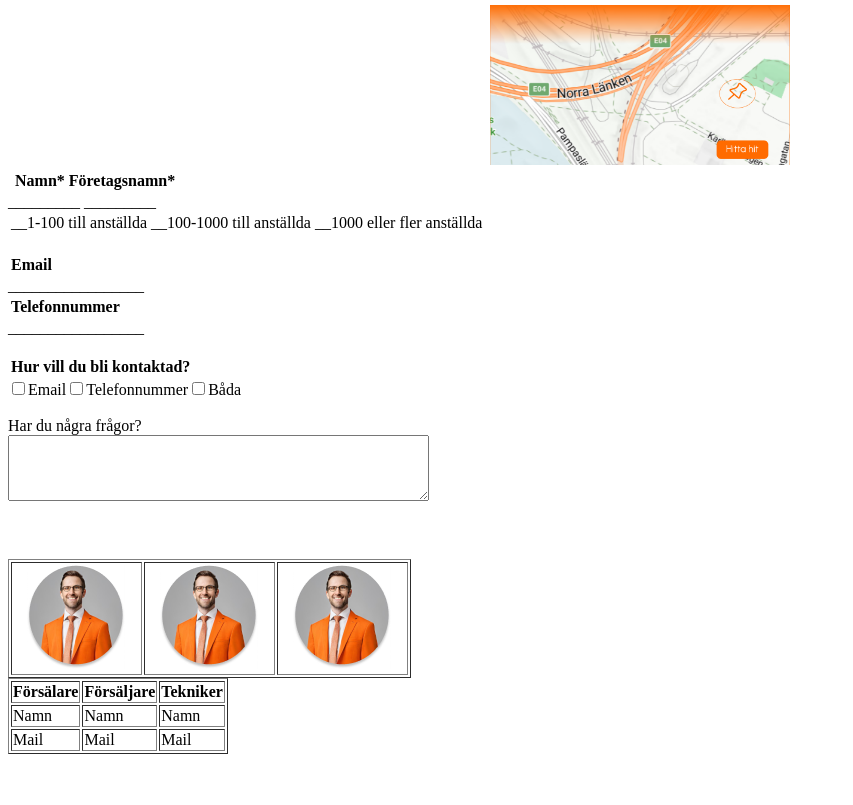
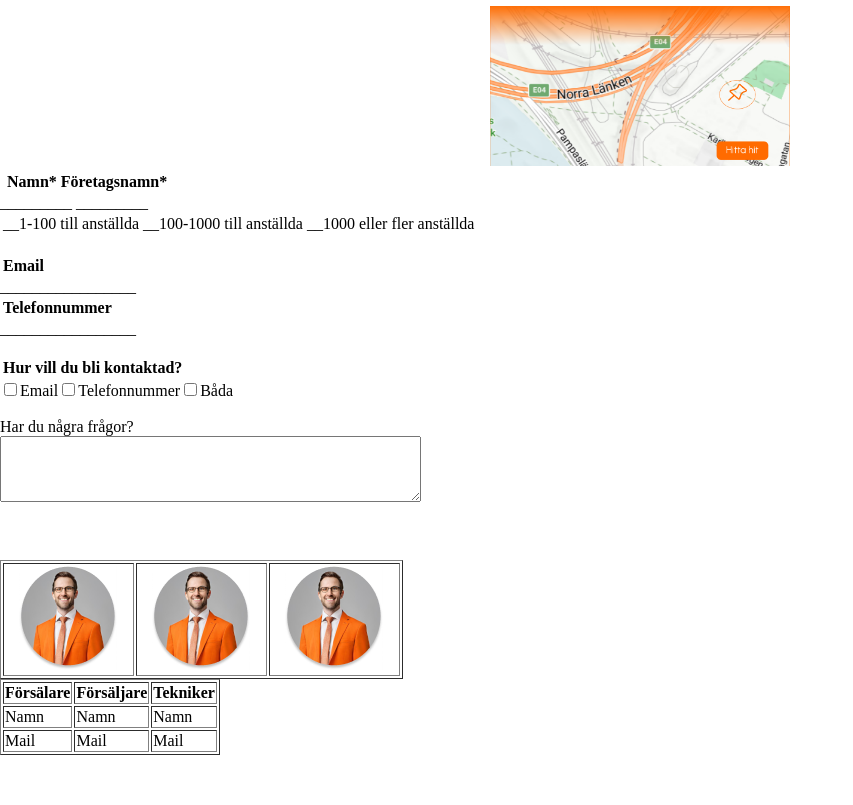
Before and after one commit to Blommis/Skrotkorn, a plain HTML site: page Kontaktsida.html in a window 1280 px wide. Shown: the part 75-880 px from the top of the page, without its empty margins (0-853 px from the left). Drawn offline with Linux system fonts and the light colour scheme.

Commit message:
Update Kontaktsida.html

```diff
--- a/Kontaktsida.html
+++ b/Kontaktsida.html
@@ -4,6 +4,12 @@
     <meta charset="UTF-8">
     <meta name="viewport" content="width=device-width, initial-scale=1.0">
     <title>Kontaktsida</title>
+    <link rel="stylesheet" href="CSS/meny.css">
+    <link rel="stylesheet" href="CSS/style.css">
+    <link rel="stylesheet" href="CSS/footer.css">
+    <link rel="stylesheet" href="CSS/produkt.css">
+    <link rel="stylesheet" href="CSS/kontaktaoss.css">
+    <link rel="stylesheet" href="CSS/guide.css">
 </head>
 <body>
 
```
